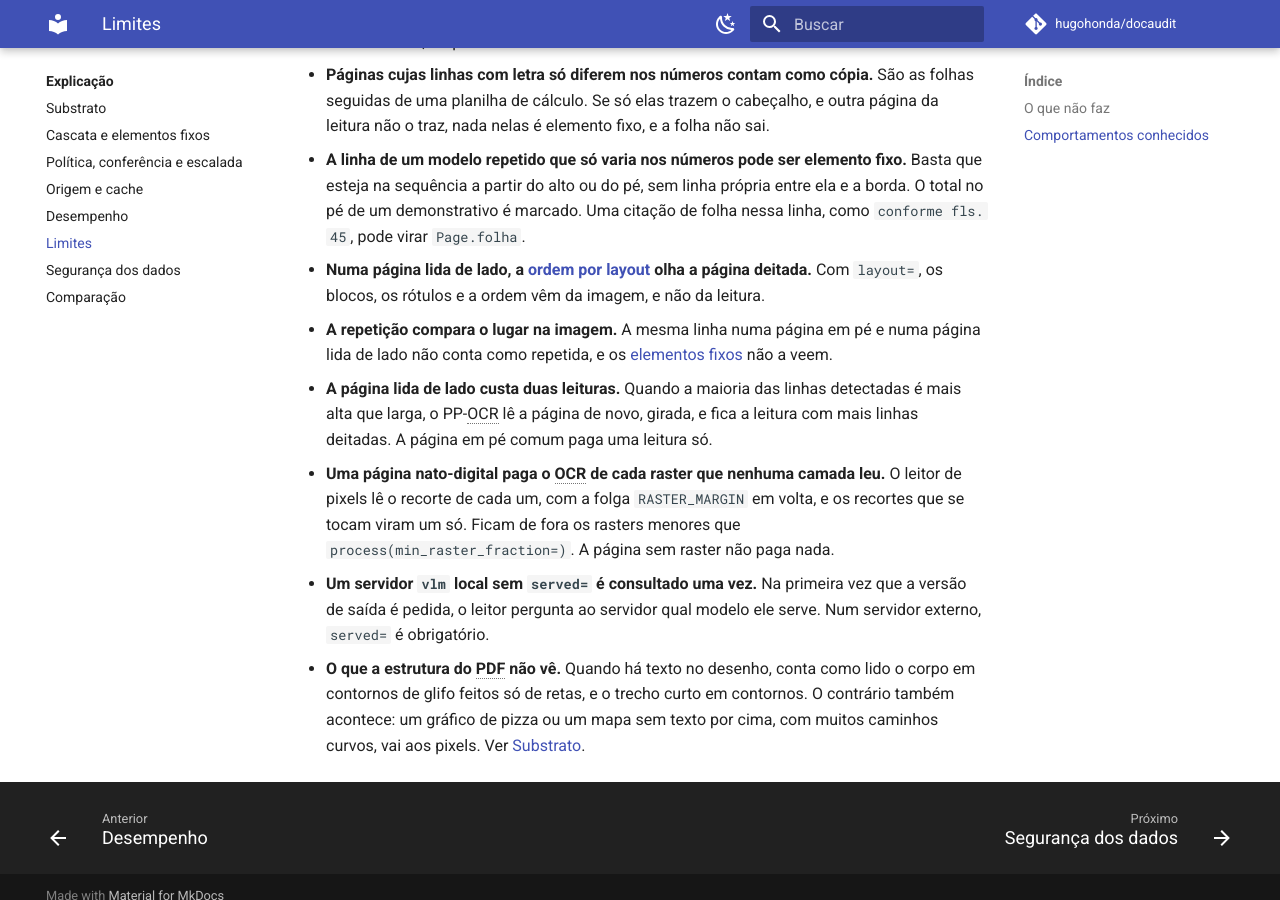
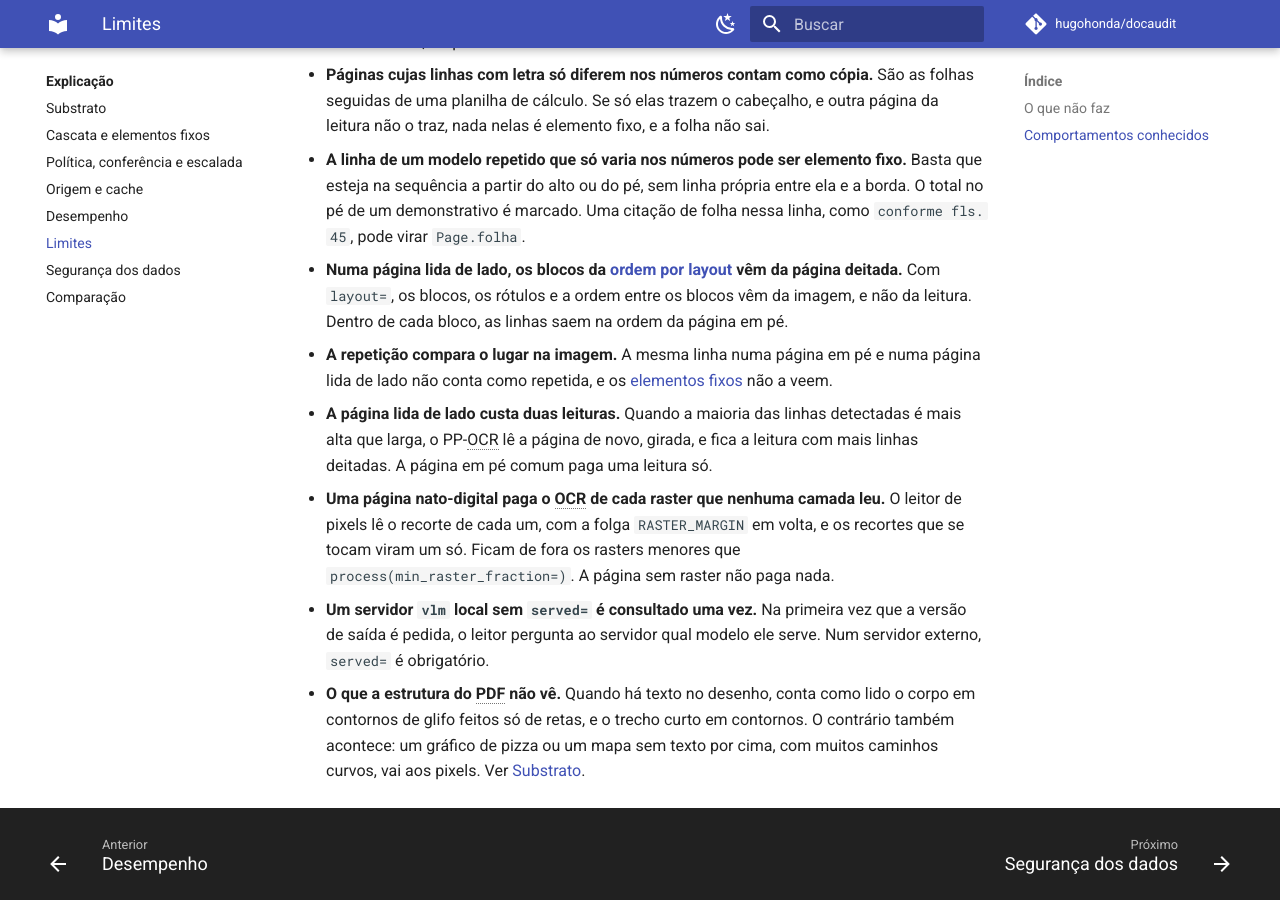
Before and after one commit to hugohonda/docaudit, an MkDocs documentation site: the page built from docs/limits.md, in a window 1280 px wide and 900 px high, scrolled down 2622 px. Built offline with MkDocs 1.6.1 and Material for MkDocs 9.7.7, drawn with Linux system fonts in a browser that asks for light colours; comment, search, counter and statistics services are not loaded.

Commit message:
fix(process): a ordem por layout lê de cima para baixo a página lida de lado
Dentro de cada bloco do detector, as linhas eram ordenadas pela caixa na imagem. Numa página lida girada 90 graus, isso põe a última linha primeiro; a 270 graus a ordem saía certa por acaso. As linhas agora saem pela caixa como é lida (_as_read), a mesma que os elementos fixos usam.

```diff
--- a/docs/limits.md
+++ b/docs/limits.md
@@ -112,10 +112,11 @@ precisa conhecer antes de confiar num resultado.
   própria entre ela e a borda. O total no pé de um demonstrativo é marcado.
   Uma citação de folha nessa linha, como `conforme fls. 45`, pode virar
   `Page.folha`.
-- **Numa página lida de lado, a
-  [ordem por layout](concepts/cascade.md#ordem-de-leitura-por-layout) olha
-  a página deitada.** Com `layout=`, os blocos, os rótulos e a ordem vêm da
-  imagem, e não da leitura.
+- **Numa página lida de lado, os blocos da
+  [ordem por layout](concepts/cascade.md#ordem-de-leitura-por-layout) vêm
+  da página deitada.** Com `layout=`, os blocos, os rótulos e a ordem entre
+  os blocos vêm da imagem, e não da leitura. Dentro de cada bloco, as
+  linhas saem na ordem da página em pé.
 - **A repetição compara o lugar na imagem.** A mesma linha numa página em
   pé e numa página lida de lado não conta como repetida, e os
   [elementos fixos](concepts/cascade.md#os-elementos-fixos-da-pagina) não a
```
Also changed, not shown: docs/concepts/cascade.md (+2 -1 lines), 2 other files.
